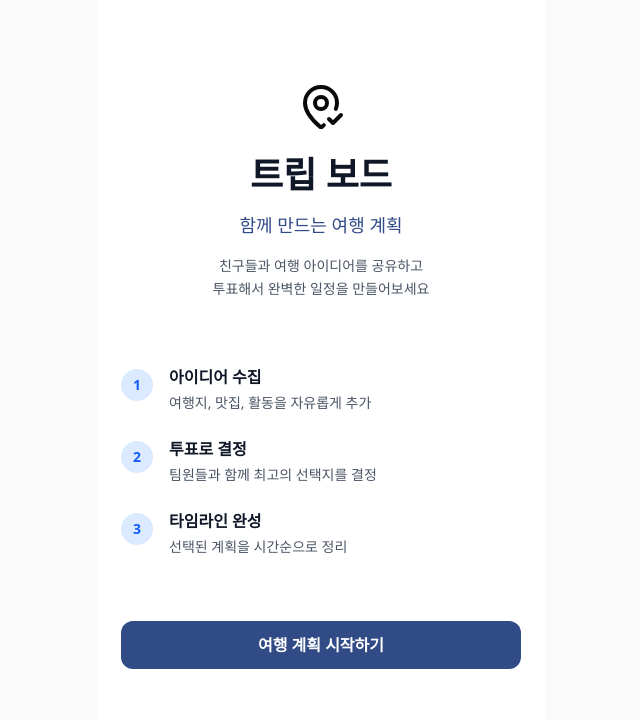
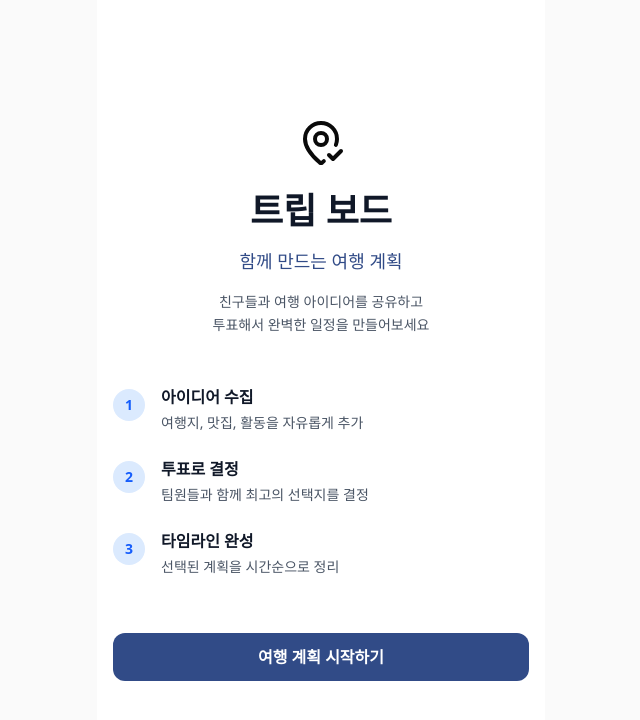
Before and after one commit to p-acid/trip-board, a Next.js app: page / in a window 1280 px wide. Shown: the top 720 px of the page, without its empty margins (319-959 px from the left). Built offline with nearby package versions, Linux system fonts and the light colour scheme.

Commit message:
fix: home 페이지 스타일 수정

```diff
--- a/src/pages/home/ui/index.tsx
+++ b/src/pages/home/ui/index.tsx
@@ -10,9 +10,8 @@ export const HomePage = () => {
   const { push } = useRouter();
 
   return (
-    <main className="flex min-h-screen flex-col justify-center bg-white">
-      <div className="px-6 py-8">
-        <div className="mb-16 text-center">
+    <main className="flex min-h-screen flex-col justify-center bg-white px-4">
+      <div className="mb-12 text-center">
         <div className="mb-6 flex justify-center text-6xl">
           <MapPinCheck className="size-12" />
         </div>
@@ -27,16 +26,13 @@ export const HomePage = () => {
         </p>
       </div>
 
-        <div className="mb-12">
-          <div className="mb-16 space-y-6">
+      <div className="mb-14 space-y-6">
         <div className="flex items-start space-x-4">
           <div className="mt-1 flex h-8 w-8 shrink-0 items-center justify-center rounded-full bg-blue-100 text-sm font-bold text-blue-600">
             1
           </div>
           <div>
-                <p className="mb-1 font-semibold text-gray-900">
-                  아이디어 수집
-                </p>
+            <p className="mb-1 font-semibold text-gray-900">아이디어 수집</p>
             <p className="text-sm text-gray-600">
               여행지, 맛집, 활동을 자유롭게 추가
             </p>
@@ -60,9 +56,7 @@ export const HomePage = () => {
             3
           </div>
           <div>
-                <p className="mb-1 font-semibold text-gray-900">
-                  타임라인 완성
-                </p>
+            <p className="mb-1 font-semibold text-gray-900">타임라인 완성</p>
             <p className="text-sm text-gray-600">
               선택된 계획을 시간순으로 정리
             </p>
@@ -78,8 +72,6 @@ export const HomePage = () => {
       >
         여행 계획 시작하기
       </Button>
-        </div>
-      </div>
     </main>
   );
 };
```
Lines whose indentation alone changed are shown as unchanged.
